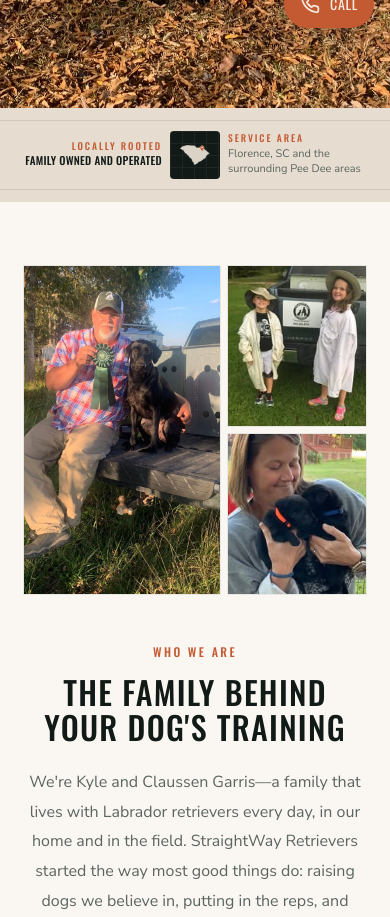
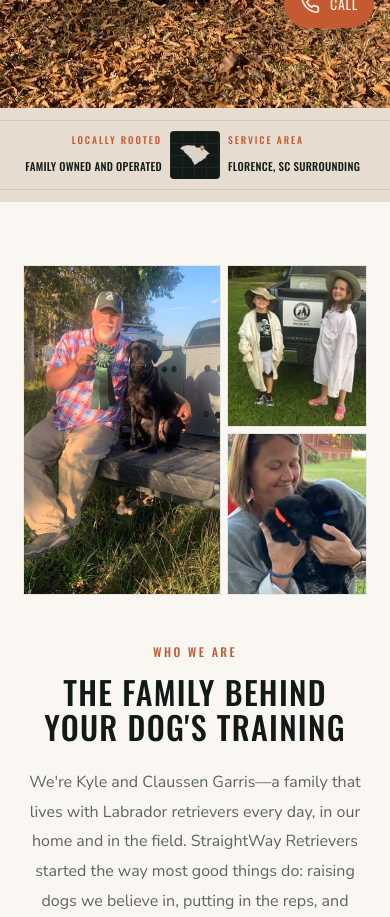
Before and after one commit to DeeCiii15/straightway-retrievers, a Next.js app: page / in a window 390 px wide. Shown: the part 800-1717 px from the top of the page. Built offline with nearby package versions, Linux system fonts and the light colour scheme.

Commit message:
Major update 2

```diff
--- a/src/app/components/LocalTrustBand.tsx
+++ b/src/app/components/LocalTrustBand.tsx
@@ -9,6 +9,12 @@ const iconSizeClass = "h-9 w-11 sm:h-11 sm:w-[3.25rem]";
 
 const mobileBannerIconClass = "h-7 w-[2.125rem]";
 
+const mobileBannerLineClass =
+  "font-[family-name:var(--font-display-face)] text-[0.6875rem] font-medium uppercase leading-tight tracking-wide text-[var(--color-dark)]";
+
+/** Mobile banner only — shortened service area line */
+const mobileServiceAreaLine = "Florence, SC surrounding";
+
 /**
  * Locally rooted + service area with a compact SC map accent between them.
  */
@@ -19,25 +25,26 @@ export function LocalTrustBand() {
       aria-label="Locally rooted and service area"
     >
       <div className="mx-auto max-w-7xl sm:px-6 lg:px-10">
-        {/* Mobile: thin banner strip */}
-        <div className="flex items-center gap-2 border-y border-[var(--color-dark)]/10 px-3 py-2.5 sm:hidden">
-          <div className="min-w-0 flex-1 text-right">
-            <p className="label-caps text-[0.6rem] leading-none">Locally rooted</p>
-            <p className="mt-0.5 truncate font-[family-name:var(--font-display-face)] text-[0.6875rem] font-medium uppercase leading-tight tracking-wide text-[var(--color-dark)]">
-              {siteConfig.familyOwned}
-            </p>
+        {/* Mobile: thin banner strip — labels and values share rows for alignment */}
+        <div className="grid grid-cols-[minmax(0,1fr)_auto_minmax(0,1fr)] grid-rows-[auto_auto] items-center gap-x-2 gap-y-1 border-y border-[var(--color-dark)]/10 px-3 py-2.5 sm:hidden">
+          <p className="col-start-1 row-start-1 text-right label-caps text-[0.6rem] leading-none">
+            Locally rooted
+          </p>
+          <div className="col-start-2 row-span-2 row-start-1 flex items-center justify-center">
+            <TrustBandIconPanel className="shrink-0 px-1.5 py-1.5">
+              <PeeDeeRegionIcon variant="onDark" className={mobileBannerIconClass} />
+            </TrustBandIconPanel>
           </div>
+          <p className="col-start-3 row-start-1 text-left label-caps text-[0.6rem] leading-none">
+            Service area
+          </p>
 
-          <TrustBandIconPanel className="shrink-0 px-1.5 py-1.5">
-            <PeeDeeRegionIcon variant="onDark" className={mobileBannerIconClass} />
-          </TrustBandIconPanel>
-
-          <div className="min-w-0 flex-1 text-left">
-            <p className="label-caps text-[0.6rem] leading-none">Service area</p>
-            <p className="mt-0.5 line-clamp-2 text-[0.6875rem] normal-case leading-snug tracking-normal text-[var(--color-muted)]">
-              {siteConfig.serviceArea}
-            </p>
-          </div>
+          <p className={`col-start-1 row-start-2 text-right ${mobileBannerLineClass} truncate`}>
+            {siteConfig.familyOwned}
+          </p>
+          <p className={`col-start-3 row-start-2 text-left ${mobileBannerLineClass} leading-tight`}>
+            {mobileServiceAreaLine}
+          </p>
         </div>
 
         {/* Desktop */}
```
